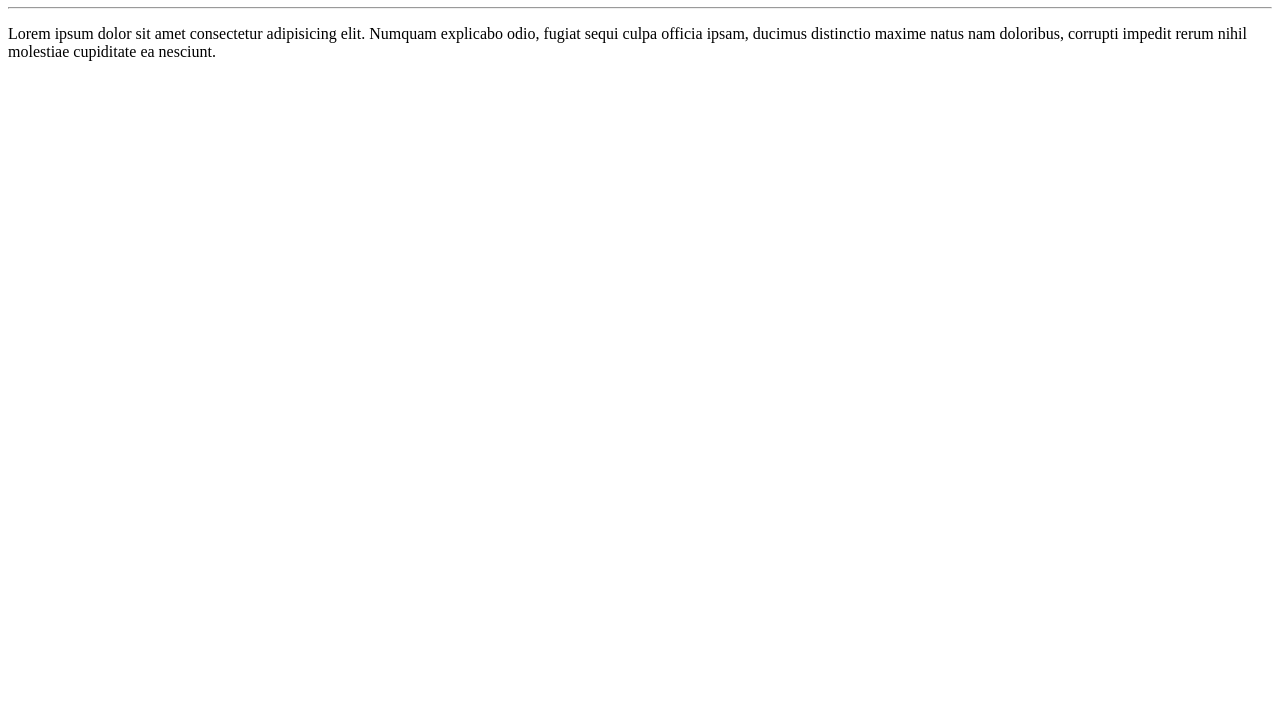
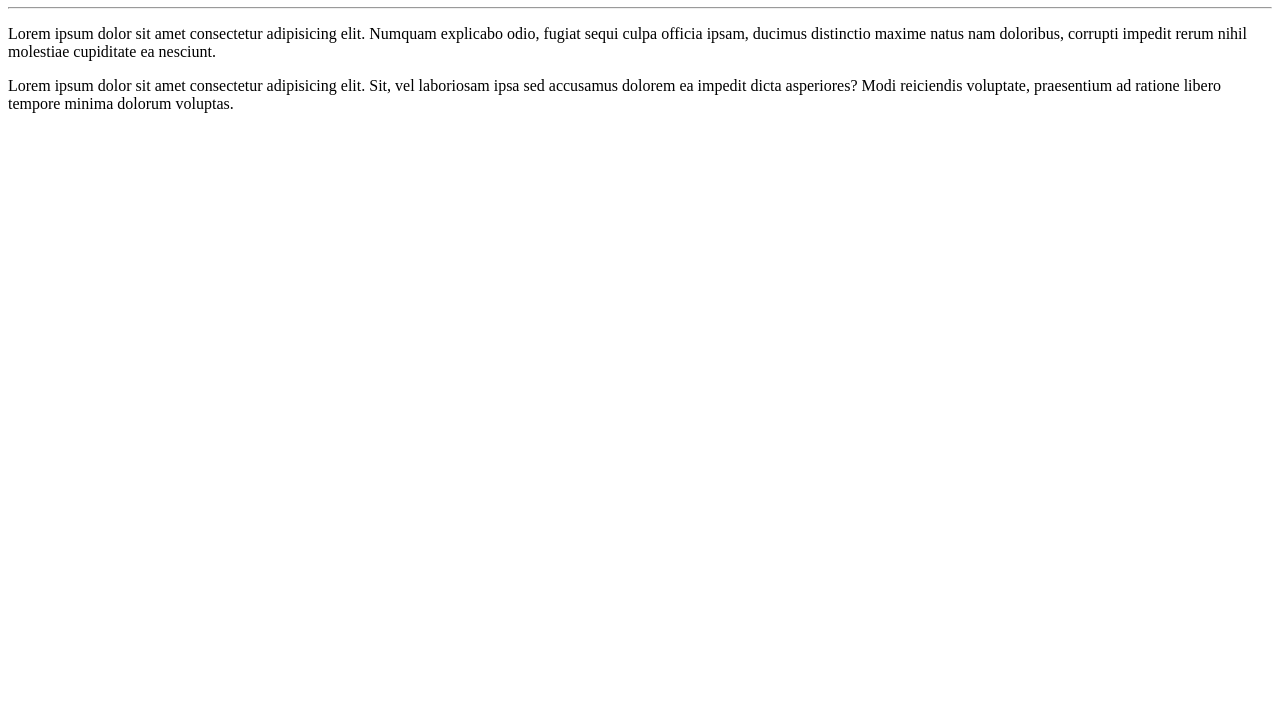
Before and after one commit to opablosantos/OlaMundo, a plain HTML site: page site-exemplo/index.html in a window 1280 px wide. Shown: the part 73-800 px from the top of the page. Drawn offline with Linux system fonts and the light colour scheme.

Commit message:
Adicionei um parágrafo

```diff
--- a/site-exemplo/index.html
+++ b/site-exemplo/index.html
@@ -9,5 +9,6 @@
     <h1>Olá, Mundo!</h1>
     <hr>
     <p>Lorem ipsum dolor sit amet consectetur adipisicing elit. Numquam explicabo odio, fugiat sequi culpa officia ipsam, ducimus distinctio maxime natus nam doloribus, corrupti impedit rerum nihil molestiae cupiditate ea nesciunt.</p>
+    <p>Lorem ipsum dolor sit amet consectetur adipisicing elit. Sit, vel laboriosam ipsa sed accusamus dolorem ea impedit dicta asperiores? Modi reiciendis voluptate, praesentium ad ratione libero tempore minima dolorum voluptas.</p>
 </body>
 </html>
```
